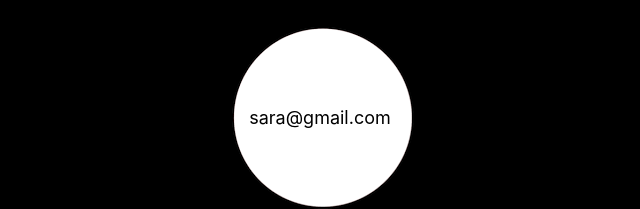
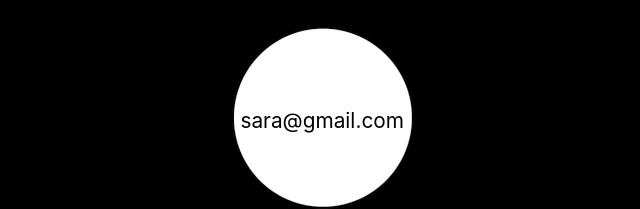
Before and after one commit to charliemylens/testpage, a website with bundled scripts: page index.html in a window 1280 px wide. Shown: the part 318-527 px from the top of the page, 320-960 px from the left. Built offline with nearby package versions, Linux system fonts and the light colour scheme.

Commit message:
font size change

```diff
--- a/css/grayscale.css
+++ b/css/grayscale.css
@@ -241,6 +241,8 @@
 .lens p {
   padding-top: 45%;
   color:black;
+  font-size: 1.3em;
+  padding-left: 2%;
 }
 
 ul.banner-social-buttons {
```
